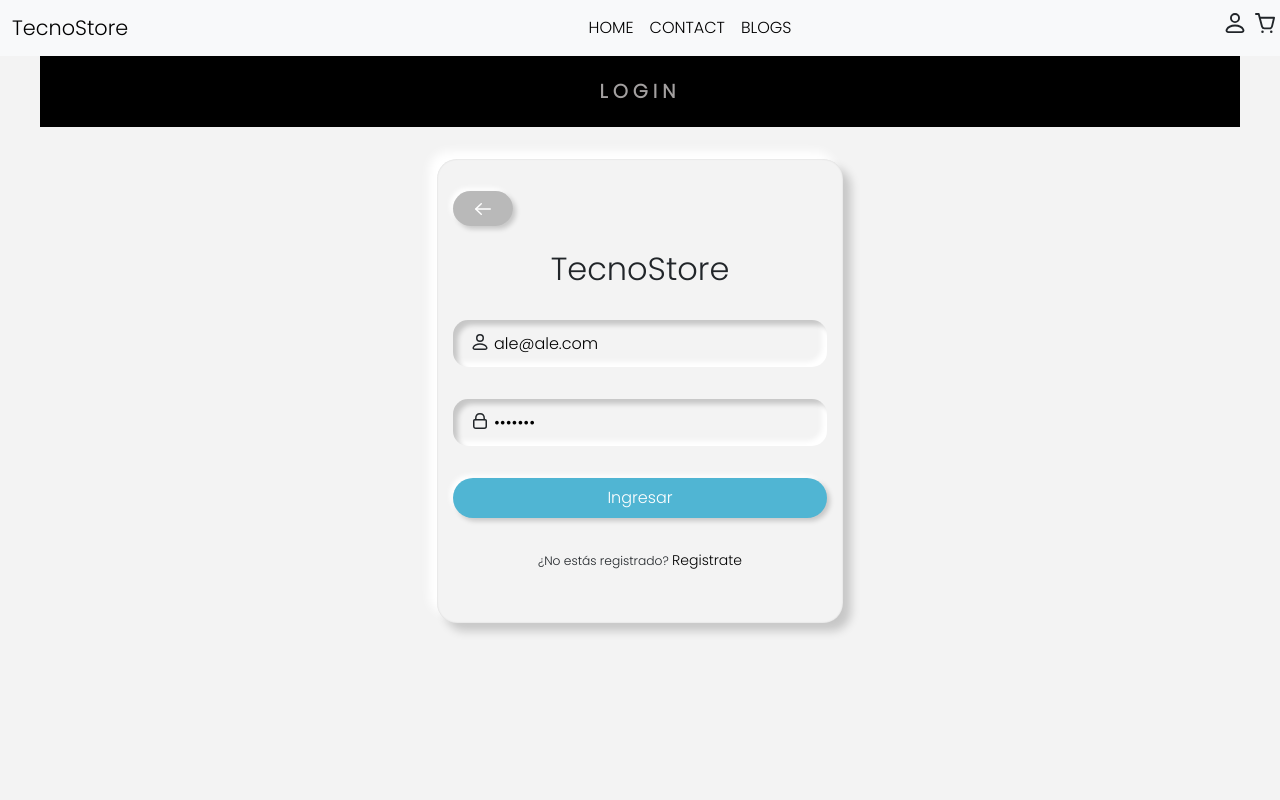
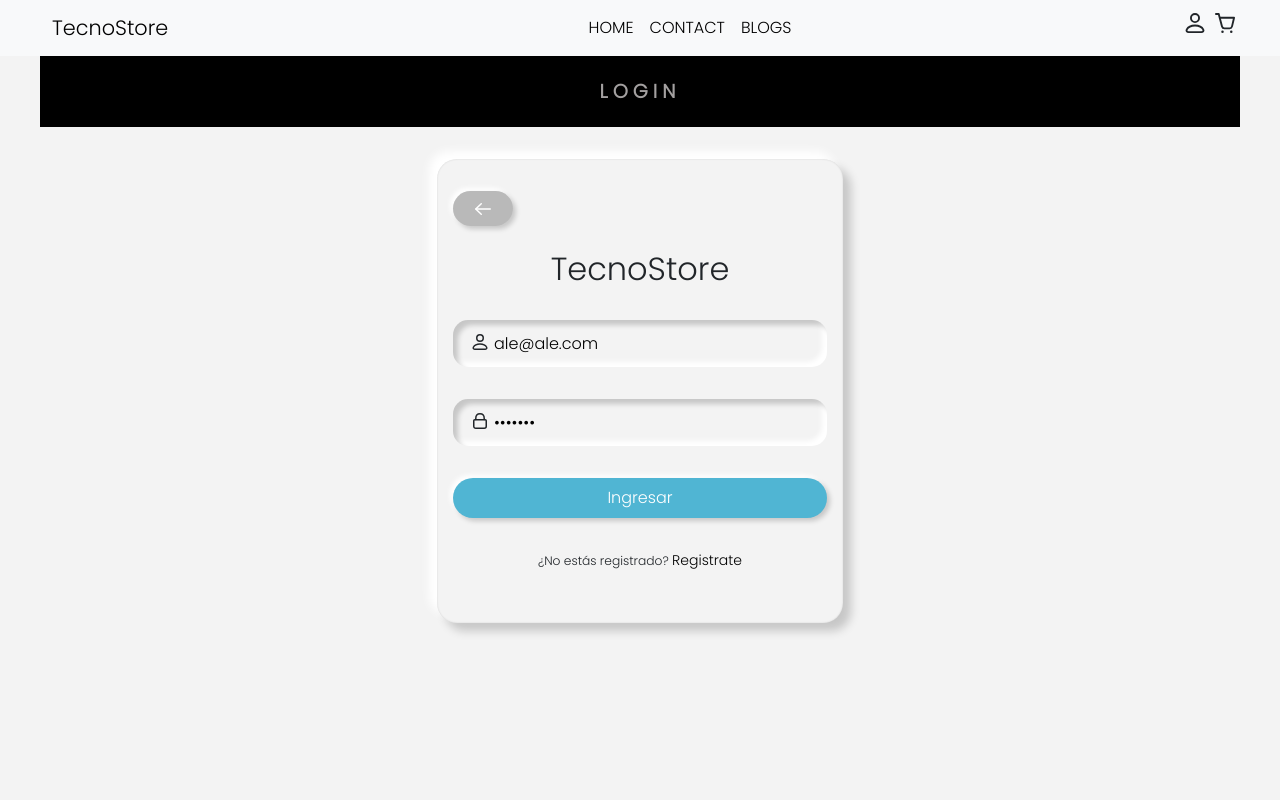
Before and after one commit to No-Country/c6-22, a React (Create React App) app in the folder front/: page /login in a window 1280 px wide. Shown: the top 800 px of the page. Built offline with nearby package versions, Linux system fonts and the light colour scheme; a web font is replaced by a local one.

Commit message:
navbar width modificado

```diff
--- a/front/src/components/cards/Cards.module.css
+++ b/front/src/components/cards/Cards.module.css
@@ -2,6 +2,10 @@
   margin-top: -20px;
   font-weight: 400;
   text-align: center;
+}
+.containerWidth{
+  max-width: 1200px;
+  margin: auto;
 }
 .productContent p {
   font-weight: 400;
--- a/front/src/components/home/Home.module.css
+++ b/front/src/components/home/Home.module.css
@@ -7,10 +7,13 @@ html {
   scroll-behavior: smooth;
 }
 .containerWidth{
-  max-width: 1350px;
+  width: 100%;
+  background-color: rgb(248, 249, 250);
+}
+.max_width{
+  max-width: 1200px;
   margin: auto;
 }
-
 .cardText h1 {
   font-size: 1.8em;
   font-weight: 600;
--- a/front/src/components/navbar/Navbar.js
+++ b/front/src/components/navbar/Navbar.js
@@ -6,7 +6,8 @@ import { logout } from "../../features/authSlice";
 
 const { navbarBrand,
   navbarPage,
-  containerWidth
+  containerWidth,
+  max_width
 } = styles;
 
 const Navbar = ({ isLogged }) => {
@@ -16,6 +17,7 @@ const Navbar = ({ isLogged }) => {
   return (
     <>
     <div className={containerWidth}>
+      <div className={max_width}>
       <nav className="navbar navbar-expand-lg bg-light">
         <div className="container-fluid">
           <Link to={"/"} className={navbarBrand}>
@@ -114,6 +116,7 @@ const Navbar = ({ isLogged }) => {
       <div>
       </div>
       </div>
+      </div>
     </>
   );
 };
--- a/front/src/components/products/ProductsView.js
+++ b/front/src/components/products/ProductsView.js
@@ -2,13 +2,9 @@ import React, { useEffect } from "react";
 import { useParams, useNavigate } from "react-router-dom";
 import Cards from "../cards/Cards";
 import data from "../json/data.json";
-import style from "../footer/Footer.module.css";
 import styles from "../cards/Cards.module.css";
 import { Title } from "../title/Title";
 
-const {
-  containerWidth
-} = style
 export const ProductsView = () => {
   const categorieList = ["smartphones", "laptops", "tablets", "pc"];
   const { categorieId } = useParams();
@@ -22,7 +18,7 @@ export const ProductsView = () => {
   return (
     <>
     <Title>{categorieId}</Title>
-    <div style={containerWidth}>
+    <div className={styles.containerWidth}>
       <div className={styles.cardsProducts}>
         {data.map((products) => {
           return (
```
